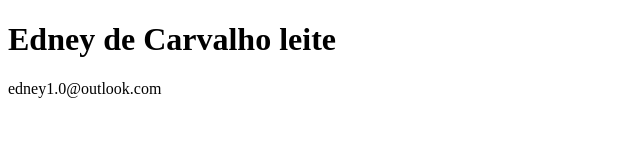
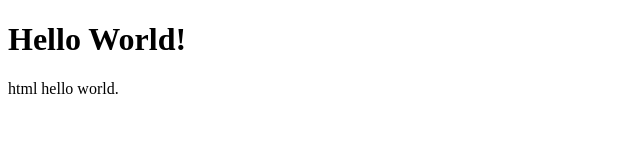
Before and after one commit to ecls-ecls/ecl.github.io, a plain HTML site: page index.html in a window 1280 px wide. Shown: the whole page, without its empty margins (0-640 px from the left). Drawn offline with Linux system fonts and the light colour scheme.

Commit message:
Update index.html

```diff
--- a/index.html
+++ b/index.html
@@ -1,8 +1,10 @@
 <!DOCTYPE html>
 <html>
-  <head></head>
+  <head>
+    <title>Hello!</title>
+  </head>
   <body>
-    <h1>Edney de Carvalho leite</h1>
-    <p>edney1.0@outlook.com</p>
+    <h1>Hello World!</h1>
+    <p>html hello world.</p>
   </body>
 </html>
```
